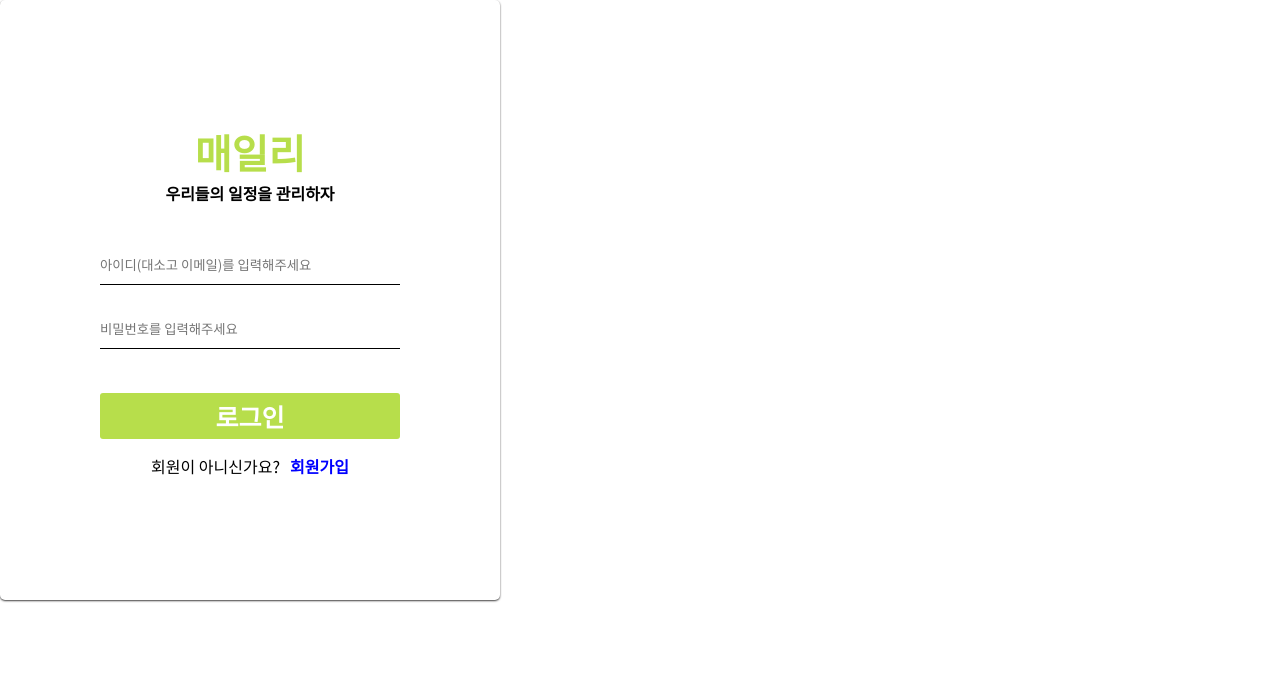
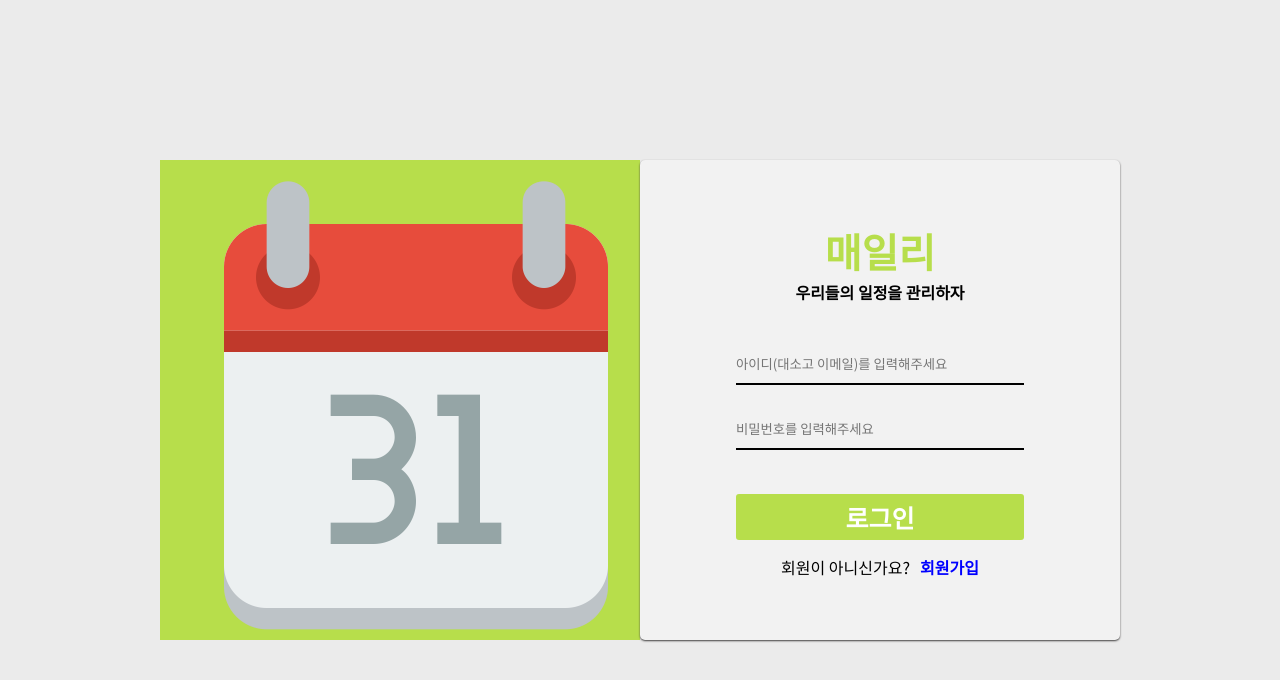
Before and after one commit to Maeily/Maeily_Web, a React (Create React App) app in the folder maeily/: page / in a window 1280 px wide. Shown: the top 680 px of the page. Built offline with nearby package versions, Linux system fonts and the light colour scheme.

Commit message:
[UPDATE]
로그인 화면 1차 디자인 완성

```diff
--- a/maeily/src/App.js
+++ b/maeily/src/App.js
@@ -1,10 +1,15 @@
 import React from "react";
+import LoginFormWrapper from "./components/Login/LoginFormWrapper";
 import LoginForm from "./components/Login/LoginForm.js";
+import "./App.scss";
 
 function App() {
     return (
         <div className="App">
-            <LoginForm></LoginForm>
+            <LoginFormWrapper>
+                <div className="Login_content_box"></div>
+                <LoginForm></LoginForm>
+            </LoginFormWrapper>
         </div>
     );
 }
--- /dev/null
+++ b/maeily/src/App.scss
@@ -0,0 +1,9 @@
+$main_color: #b7de4b;
+
+.Login_content_box {
+    width: 60vh;
+    height: 60vh;
+    background-color: $main_color;
+    background-image: url(./assets/logo.png);
+    background-repeat: no-repeat;
+}
--- a/maeily/src/components/Login/LoginForm.js
+++ b/maeily/src/components/Login/LoginForm.js
@@ -15,6 +15,7 @@ function LoginForm() {
             showConfirmButton: false,
         });
         //성공 시
+
         /*
         Swal.fire({
             title: "실패!",
@@ -36,7 +37,7 @@ function LoginForm() {
     const [email, setEmail] = useState("");
     const [password, setPassword] = useState("");
     return (
-        <div className="LoginForm_wrapper">
+        <div className="LoginForm">
             <div className="title">
                 <div className="title_mainTitle">매일리</div>
                 <div className="title_subTitle">우리들의 일정을 관리하자</div>
--- a/maeily/src/components/Login/LoginForm.scss
+++ b/maeily/src/components/Login/LoginForm.scss
@@ -2,9 +2,11 @@
 
 $main_color: #b7de4b;
 $main_click_color: #84a135;
-.LoginForm_wrapper {
-    width: 500px;
-    height: 600px;
+
+.LoginForm {
+    background-color: #f2f2f2;
+    width: 60vh;
+    height: 60vh;
     display: flex;
     justify-content: center;
     align-items: center;
@@ -31,25 +33,27 @@ $main_click_color: #84a135;
 }
 
 .login {
-    width: 300px;
+    width: 60%;
     display: flex;
     flex-direction: column;
     &_id {
         padding: 10px 0px 10px 0px;
         width: 100%;
         border: none;
-        border-bottom: 1px solid black;
+        border-bottom: 2px solid black;
         outline: none;
         font-family: "Noto Sans KR", sans-serif;
+        background-color: #f2f2f2;
     }
 
     &_pw {
         padding: 10px 0px 10px 0px;
         width: 100%;
         border: none;
-        border-bottom: 1px solid black;
+        border-bottom: 2px solid black;
         outline: none;
         font-family: "Noto Sans KR", sans-serif;
+        background-color: #f2f2f2;
     }
 
     &_submit {
--- /dev/null
+++ b/maeily/src/components/Login/LoginFormWrapper.js
@@ -0,0 +1,8 @@
+import React from "react";
+import "./LoginFormWrapper.scss";
+
+function LoginFormWrapper({ children }) {
+    return <div className="LoginForm_Wrapper">{children}</div>;
+}
+
+export default LoginFormWrapper;
--- /dev/null
+++ b/maeily/src/components/Login/LoginFormWrapper.scss
@@ -0,0 +1,10 @@
+$main_color: #b7de4b;
+$main_click_color: #84a135;
+
+.LoginForm_Wrapper {
+    height: 100vh;
+    background-color: #ebebeb;
+    display: flex;
+    justify-content: center;
+    align-items: center;
+}
```
Also changed, not shown: maeily/src/App.css (added), maeily/src/assets/logo.png (added).
